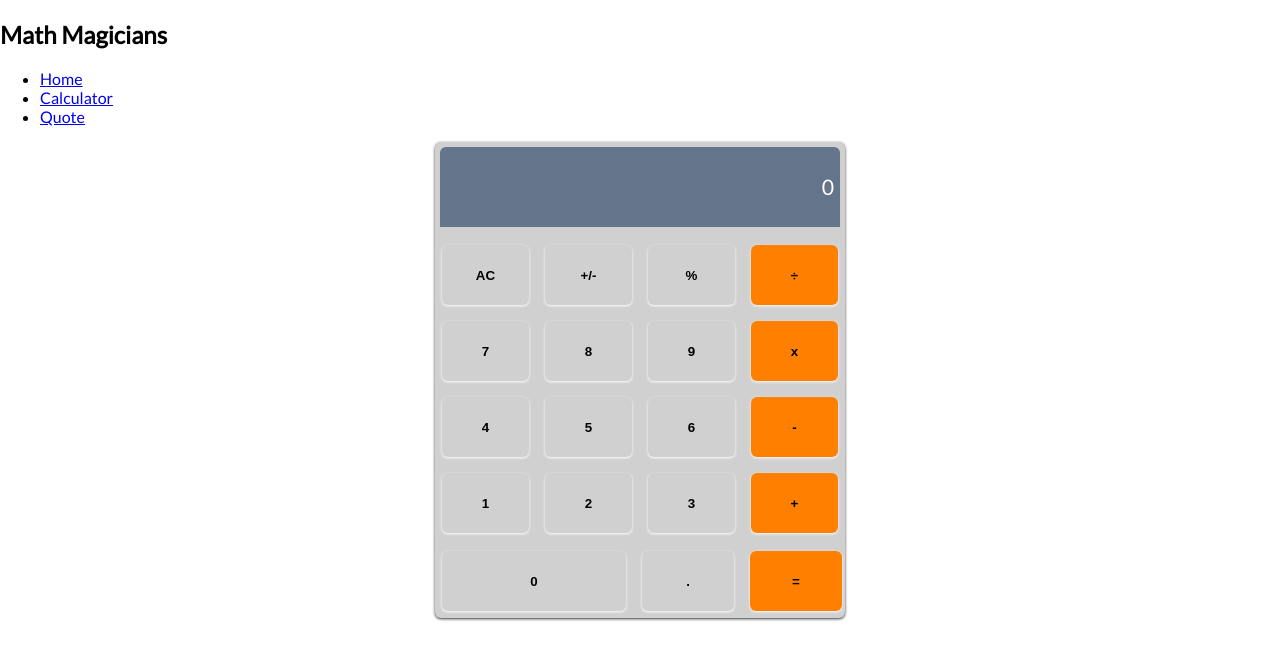
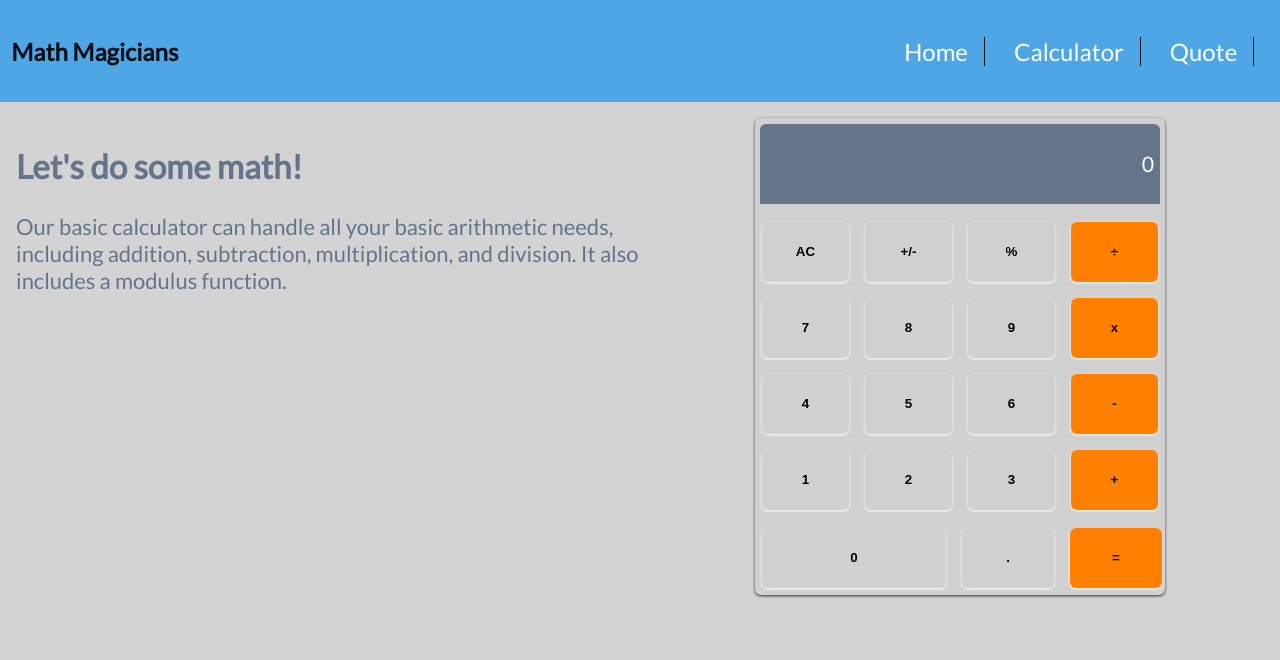
Before and after one commit to Kevin-Mena/math-magicians, a React (Create React App) app: page /calculator in a window 1280 px wide. Shown: the top 660 px of the page. Built offline with nearby package versions, Linux system fonts and the light colour scheme.

Commit message:
Fix bugs

```diff
--- a/src/App.js
+++ b/src/App.js
@@ -1,21 +1,30 @@
-import { BrowserRouter, Routes, Route, Link } from "react-router-dom";
-import Calculator from "./components/calculator";
-import Quotes from "./components/math-quotes";
-import Home from "./components/Home";
+import {
+  BrowserRouter, Routes, Route, Link,
+} from 'react-router-dom';
+import Calculator from './components/calculator';
+import Quotes from './components/math-quotes';
+import Home from './components/Home';
 
 const App = () => (
   <BrowserRouter>
+    <div className="container">
       <nav className="navbar">
         <h1>Math Magicians</h1>
-      <ul>
+        <ul className="nav-list">
           <li>
-          <Link to="/">Home</Link>
+            <Link to="/" className="nav-link">
+              Home
+            </Link>
           </li>
           <li>
-          <Link to="/calculator">Calculator</Link>
+            <Link to="/calculator" className="nav-link">
+              Calculator
+            </Link>
           </li>
           <li>
-          <Link to="/quotes">Quote</Link>
+            <Link to="/quotes" className="nav-link">
+              Quote
+            </Link>
           </li>
         </ul>
       </nav>
@@ -24,6 +33,7 @@ const App = () => (
         <Route path="calculator" element={<Calculator />} />
         <Route path="quotes" element={<Quotes />} />
       </Routes>
+    </div>
   </BrowserRouter>
 );
 
--- a/src/components/Home.js
+++ b/src/components/Home.js
@@ -1,6 +1,18 @@
 const Home = () => (
-  <div>
-    <h1>Home</h1>
+  <div className="div-header">
+    <h1 className="header">Welcome to our page!</h1>
+    <p>
+      Welcome to Math Magicians, where calculations and inspiration come
+      together. With our powerful calculator, you can do math calculations with
+      ease. And our collection of famous math quotes will give you the
+      motivation to keep learning and growing.
+    </p>
+    <p>
+      Our team of experts is constantly updating our calculators with the latest
+      technology to ensure you have access to the most accurate and efficient
+      calculations. We also hand-pick the best math quotes from some of the most
+      brilliant minds in history to keep you motivated and on track.
+    </p>
   </div>
 );
 
--- a/src/components/calculator.js
+++ b/src/components/calculator.js
@@ -10,6 +10,14 @@ const CalculatorApp = () => {
   return (
     <div>
       <div className="container-div">
+        <div className="math-info">
+          <h2 className="info">Let&apos;s do some math!</h2>
+          <p>
+            Our basic calculator can handle all your basic arithmetic needs,
+            including addition, subtraction, multiplication, and division. It
+            also includes a modulus function.
+          </p>
+        </div>
         <div className="wrapper">
           <div className="screen">
             <DefaultValue result={result.next || result.total || '0'} />
--- a/src/components/math-quotes.js
+++ b/src/components/math-quotes.js
@@ -24,15 +24,15 @@ const ShowRandomMathQuote = () => {
     fetchData();
   }, []);
   if (isLoading) {
-    return <h2>Loading data...</h2>;
+    return <p>Loading...</p>;
   }
   if (isError) {
-    return <h2>Oops!Something went wrong..!</h2>;
+    return <p>Oops!Something went wrong..!</p>;
   }
   const { quote, author } = data[0];
   return (
-    <div>
-      <h1 className="quote-header">random quote</h1>
+    <div className="quote-div">
+      <h1 className="quote-header">quote</h1>
       <p className="quote">
         &#34;
         {quote}
--- a/src/index.css
+++ b/src/index.css
@@ -14,21 +14,13 @@ body {
   box-sizing: border-box;
   font-family: 'Lato', sans-serif;
 }
-
+.container-div {
+  display: grid;
+  grid-template-columns: 1fr 1fr;
+}
 .container {
-  width: 100%;
-  height: auto;
-  padding-top: 4rem;
-  display: grid;
-  grid-template-columns: 1fr 2fr;
-  transition: var(--all-transition);
-}
-
-@media (max-width: 768px) {
-  .container {
-    display: grid;
-    grid-template-columns: 1fr;
-  }
+background: lightgrey;
+height: 100vh;
 }
 
 .wrapper {
@@ -47,6 +39,21 @@ body {
   gap: 1rem;
   padding: 2px;
   margin-top: 1rem;
+}
+
+.math-info {
+  color: var(--dark-blue-shade);
+  margin-left: 1rem;
+  font-size: 1.375rem;
+}
+.div-header {
+  width: 90%;
+  margin: 0 auto;
+  font-size: 1.333rem;
+  background: #fff;
+  padding: 1rem;
+  border-radius: 1rem;
+  box-shadow: 0 1px 3px rgba(0, 0, 0, 0.3);
 }
 
 .screen {
@@ -128,3 +135,40 @@ body {
   text-transform: uppercase;
   font-size: 1rem;
 }
+
+.navbar {
+  position: sticky;
+  top: 0;
+  display: grid;
+  grid-template-columns: 2fr 1fr;
+  background-color: hsl(205, 74%, 60%);
+  align-items: center;
+  padding: 0.7rem;
+  color: hsl(205, 63%, 5%);
+  height: 5rem;
+  margin-bottom: 1rem;
+}
+
+.nav-list {
+  list-style: none;
+  display: flex;
+  justify-content: space-around;
+  flex: 2;
+}
+
+.nav-link {
+  border-right: 1px solid hsl(205, 63%, 5%);
+  padding-right: 1rem;
+  height: 40px;
+  text-decoration: none;
+  font-size: 1.5rem;
+  color:#fff;
+
+}
+.quote-div {
+  width: 50%;
+  margin: 0 auto;
+  padding: 1rem;
+  background: #fff;
+  border-radius: 1rem;
+}
```
Lines whose indentation alone changed are shown as unchanged.
